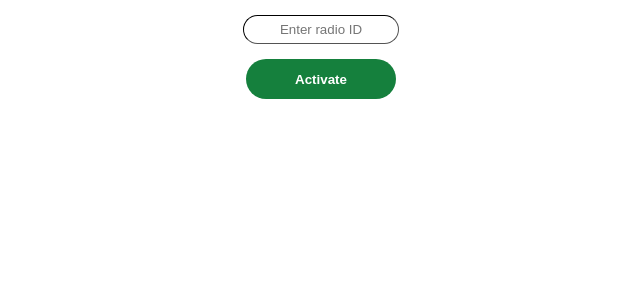
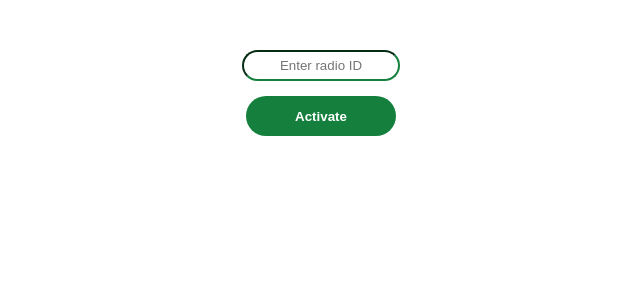
Before and after one commit to OvernightPancake/sxm, a Flask app: page / in a window 1280 px wide. Shown: the top 300 px of the page, without its empty margins (319-959 px from the left). Run offline with Flask 2, Linux system fonts and the light colour scheme.

Commit message:
Commit 20

```diff
--- a/static/css/style.css
+++ b/static/css/style.css
@@ -27,7 +27,7 @@ body, html {
 div.box {
   margin-left: auto;
   margin-right: auto;
-  margin-top: 10px;
+  margin-top: 50px;
   margin-bottom: 10px;
   display: block
 }
@@ -52,9 +52,9 @@ input[type="text"] {
   height: 25px;
   width: 150px;
   border-radius: 9999px;
-  border-width: 1px;
+  border-width: 2px;
   --tw-border-opacity: 1;
-  border-color: rgb(0 0 0 / var(--tw-border-opacity));
+  border-color: rgb(21 128 61 / var(--tw-border-opacity));
   text-align: center
 }
 
```
